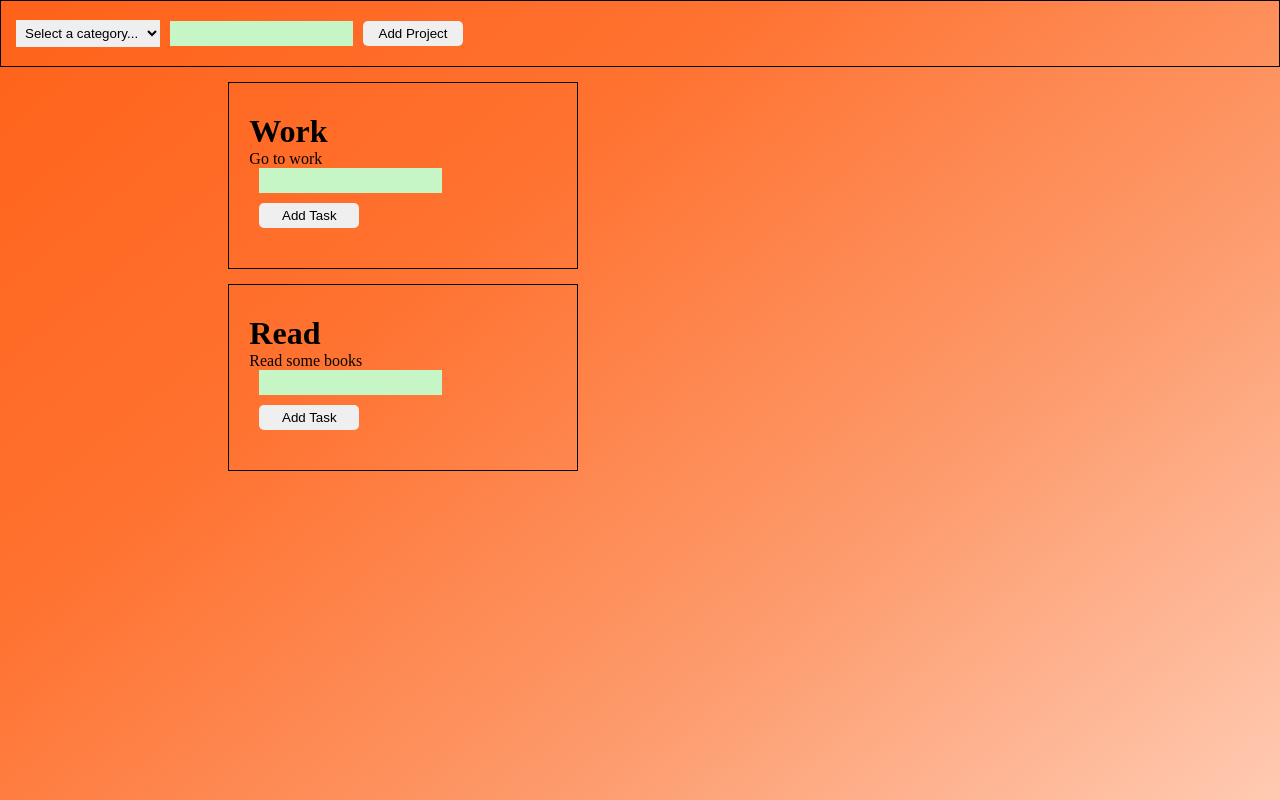
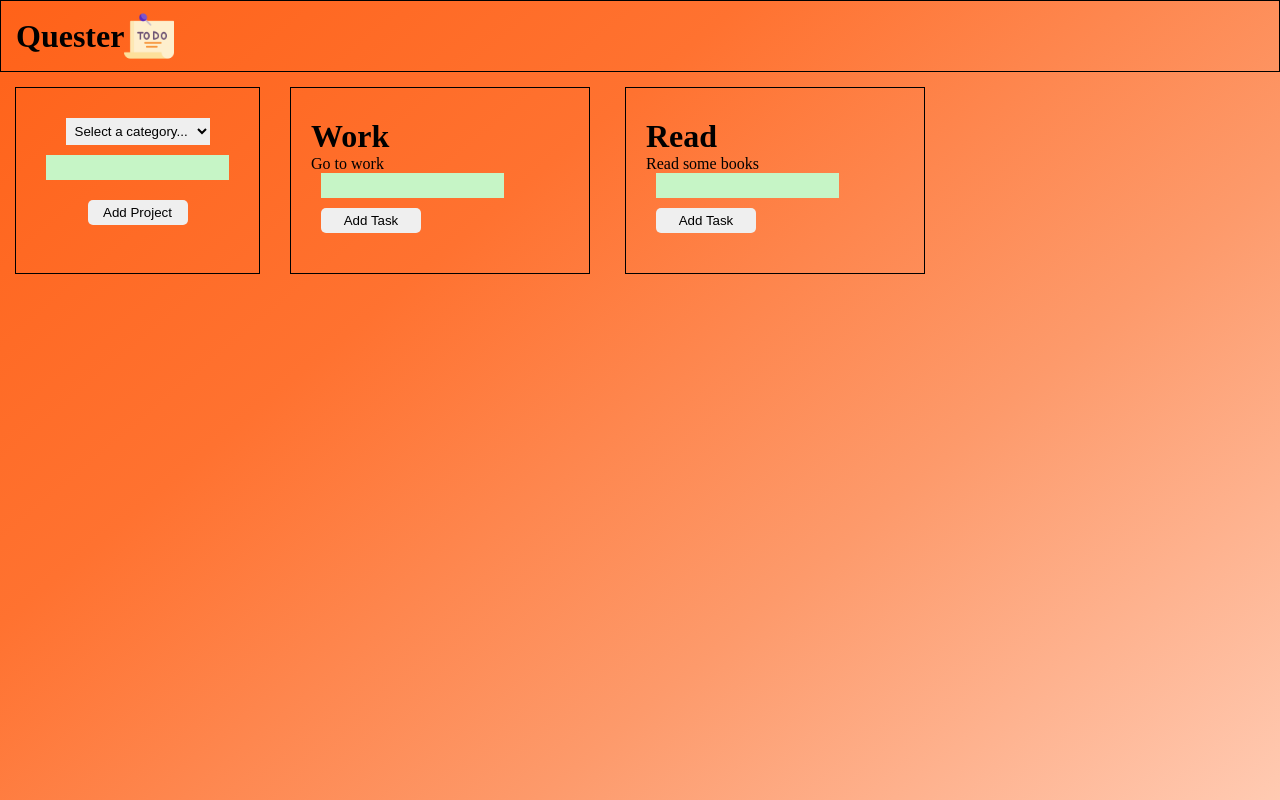
Before and after one commit to Yengzzkie/task-o-matic, a website built with webpack: page src/index.html in a window 1280 px wide. Built offline with nearby package versions, Linux system fonts and the light colour scheme.

Commit message:
feature/separate renderTodo to another module, added header

```diff
--- /dev/null
+++ b/src/css/header.css
@@ -0,0 +1,13 @@
+header {
+    border: 1px solid black;
+    padding: 10px 15px;
+
+    img {
+        width: 50px;
+    }
+}
+
+h1 {
+    display: flex;
+    align-items: center;
+}
--- a/src/css/renderProjects.css
+++ b/src/css/renderProjects.css
@@ -1,6 +1,6 @@
 .project-container {
     border: 1px solid black;
-    width: 350px;
+    width: 300px;
     padding: 30px 20px;
     margin: 15px;
 }
@@ -11,6 +11,26 @@
 
 .project-wrapper {
     grid-column: 2 / -1;
+    display: grid;
+    grid-template-columns: repeat(auto-fill, minmax(300px, 1fr));
+}
+
+.form-wrapper {
+    border: 1px solid black;
+    padding: 30px 20px;
+    margin: 15px;
+}
+
+form {
+    display: flex;
+    flex-direction: column;
+    align-items: center;
+    width: 100%;
+    height: 100%;
+
+    input {
+        margin: 10px;
+    }
 }
 
 @keyframes scaleUp {
--- a/src/index.js
+++ b/src/index.js
@@ -1,14 +1,15 @@
 import handleProjectInput from './modules/handleProjectInput.js';
 import renderProjects from './modules/renderProjects.js';
+import headerContent from './modules/header.js';
 import './styles.css';
 
 function render() {
     const header = document.querySelector('header');
-    const { form } = handleProjectInput();
+    const { headerElement } = headerContent();
 
-    header.appendChild(form);
+    header.appendChild(headerElement);
 
-    renderProjects(); //call renderProjects to render the projects
+    renderProjects(); //callback to render the projects
 
 }
 
--- /dev/null
+++ b/src/modules/header.js
@@ -0,0 +1,15 @@
+import logoImage from '../assets/todo-favicon.png';
+
+export default function headerContent() {
+    const headerElement = document.createElement('h1');
+
+    const logo = new Image();
+    logo.src = logoImage;
+    logo.alt = 'logoImage';
+
+    headerElement.textContent = 'Quester';
+
+    headerElement.appendChild(logo);
+
+    return { headerElement };
+}
--- a/src/modules/renderProjects.js
+++ b/src/modules/renderProjects.js
@@ -1,13 +1,18 @@
 import { projects } from './projectModule.js';
+import handleProjectInput from './handleProjectInput.js';
 import addTodo from './addTodo.js';
+import renderTodo from './renderTodo.js';
 import '../css/renderProjects.css';
 
 export default function renderProjects() {
   const app = document.getElementById('app');
+  const formWrapper = document.createElement('div');
+  const { form } = handleProjectInput();
   const projectWrapper = document.createElement('div');
   projectWrapper.className = 'project-wrapper';
+  formWrapper.className = 'form-wrapper';
 
-  app.innerHTML = '';
+  app.innerHTML = ''; //clears the contents everytime a new project is added to avoid duplication of projects
 
   projects.forEach((project, index) => {
     const projectContainer = document.createElement('div');
@@ -35,27 +40,14 @@ export default function renderProjects() {
     addTaskButton.addEventListener('click', () => {
       addTodo(index, addTaskInput.value);
       addTaskInput.value = ''; // Clear the input field
-      renderTodo();
+      renderTodo(project, ul); // Pass project and ul to renderTodo
     });
 
-    function renderTodo() {
-      ul.innerHTML = ''; // Clear the previous todo content
-
-      const tasks = project.todo;
-
-      tasks.forEach((task) => {
-        const li = document.createElement('li');
-        li.textContent = task;
-        ul.appendChild(li);
-      });
-      console.log(tasks);
-    }
-
-    renderTodo(); // Initialize the todo array on each project
+    renderTodo(project, ul); // Initialize the todo array on each project
     // So every time a new project is added, the todo array will re-render on each project object
-
+    formWrapper.appendChild(form);
     projectContainer.append(titleContainer, descContainer, addTaskInput, addTaskButton, ul);
     projectWrapper.appendChild(projectContainer);
-    app.append(projectWrapper);
+    app.append(formWrapper, projectWrapper);
   });
 }
--- a/src/modules/renderTodo.js
+++ b/src/modules/renderTodo.js
@@ -1,20 +1,11 @@
-// import { projects } from './projectModule.js';
+export default function renderTodo(project, ul) {
+  ul.innerHTML = ""; // Clear the previous todo content
 
-// export default function renderTodo() {
-//     const ul = document.createElement('ul');
-//   ul.innerHTML = '';
+  const tasks = project.todo;
 
-//   const tasks = projects.todo;
-
-//   tasks.map(() => {
-//     const li = document.createElement('li');
-//     li.textContent = task;
-//     ul.appendChild(li);
-
-//     return { ul };
-//   });
-
-//   console.log(tasks);
-// }
-
-// renderTodo();
+  tasks.forEach((task) => {
+    const li = document.createElement("li");
+    li.textContent = task;
+    ul.appendChild(li);
+  });
+}
--- a/src/styles.css
+++ b/src/styles.css
@@ -1,6 +1,7 @@
 @import './css/handleProjectInput.css';
 @import './css/renderProjects.css';
 @import './css/warningModal.css';
+@import './css/header.css';
 
 * {
     box-sizing: border-box;
@@ -19,11 +20,6 @@ body {
     grid-template-columns: 1fr 5fr;
 }
 
-header {
-    border: 1px solid black;
-    padding: 10px 15px;
-}
-
 button {
     border: none;
     border-radius: 5px;
```
Also changed, not shown: dist/daddab8bf9c922a926ea.png (added), dist/main.js.
